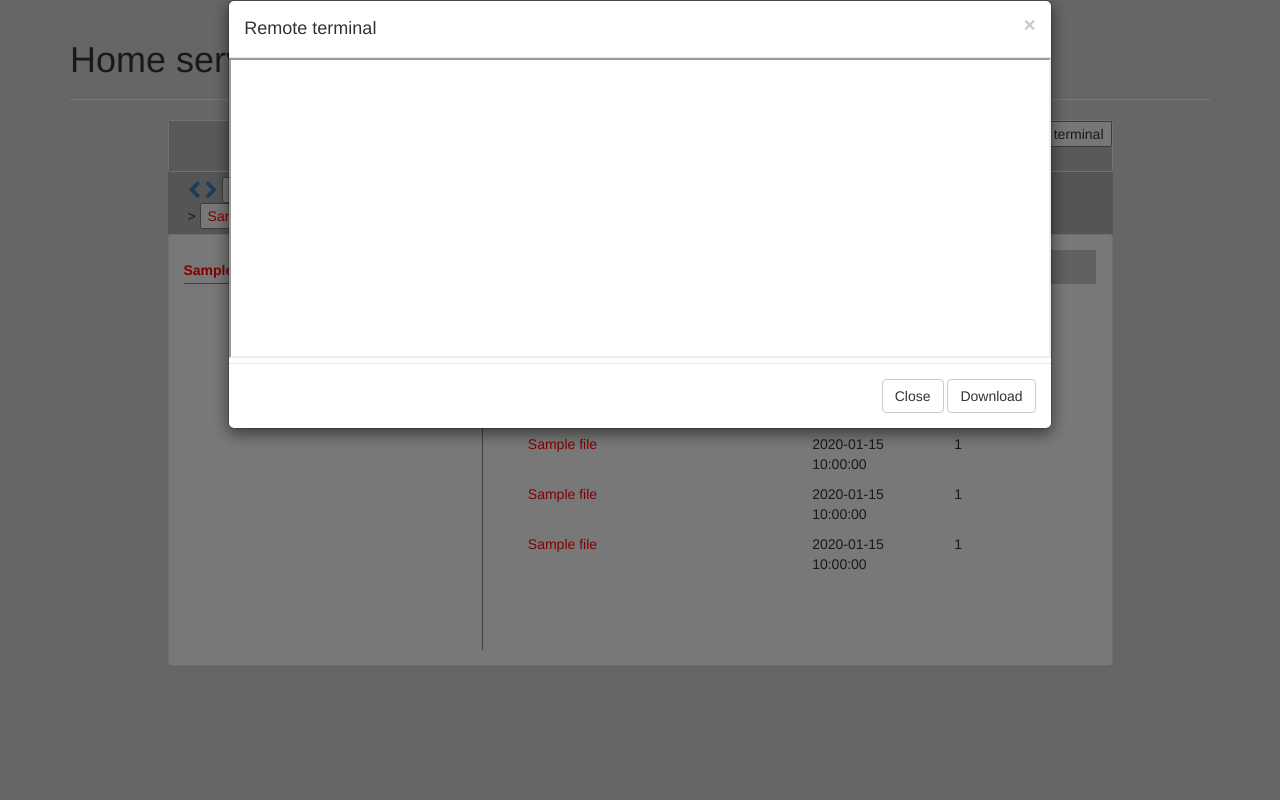
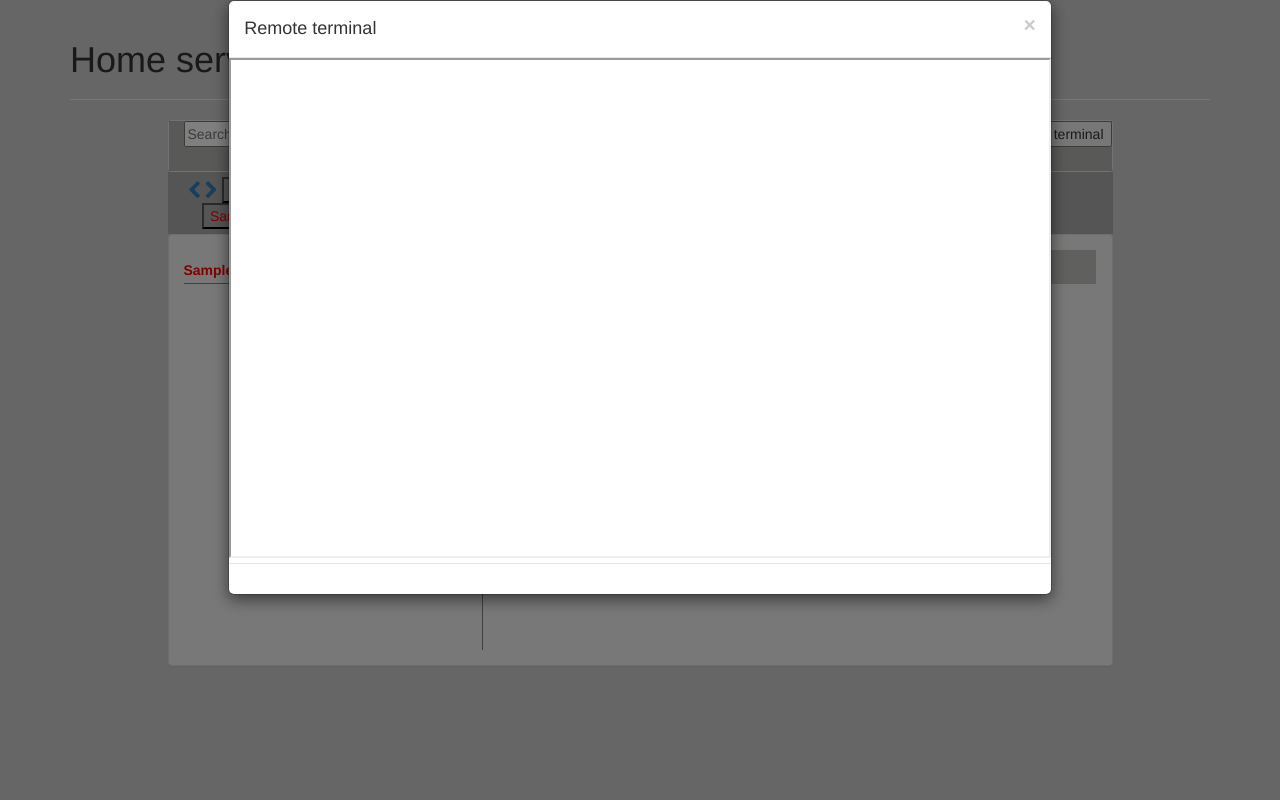
Before and after one commit to peterprincz/osHandler, a Flask app: template static/templates/index2.html in a window 1280 px wide, after a click on "terminal". Run offline with Flask 2, Linux system fonts and the light colour scheme; the template is opened without the code that fills it: most values are stand-ins (such as "Sample title", 1, 10 or a date in 2020); data that the repository does not hold is empty; parts of the project's set-up code (start-up, migrations or seed data) failed here and were passed over; some libraries are stand-ins or nearby versions.

Commit message:
angular fully ready

```diff
--- a/static/css/index.css
+++ b/static/css/index.css
@@ -4,8 +4,8 @@ body{
 }
 
 .iFrame{
+    height: 500px;
     width: 100%;
-    height: 300px;
 }
 
 #files{
@@ -34,6 +34,7 @@ body{
 }
 
 .navbarFolder{
+    background-color: rgb(171, 171, 171);
     color:red;
     cursor:pointer;
     display: inline;
--- a/static/js/Iframe.js
+++ b/static/js/Iframe.js
@@ -3,6 +3,7 @@ $( document ).ready(function() {
         setTimeout(function(){
             $("#Iframe").attr("src", "http://" + data.ip_address);
             var iframe = document.getElementById("Iframe")
+            iframe.contentWindow.focus();
             }, 4000);
     });
 });
--- a/static/templates/index2.html
+++ b/static/templates/index2.html
@@ -25,12 +25,12 @@
                 <nav class="navbar navbar-default pb-filemng-navbar">
                     <div id="navbar" class="container-fluid">
                         <div class="navbar-header">
-                        </div>
+                            <div>
+                                <input type="text" placeholder="Search for something..." data-ng-model="fileSearcher">
+                            </div>
+                            </div>
                         <ul class="nav navbar-nav navbar-right" id="options">
                             <li>
-                                <div>
-                                    <input type="text" placeholder="Search for something..." data-ng-model="fileSearcher">
-                                </div>
                             </li>
                             <li><a id="compresser" href="compress_folder/{{formattedLocation}}"><span class="fa fa-lg fa-server"></span></a></li>
                             <li><a href="#"><span class="fa fa-upload"  data-toggle="modal" data-target="#uploadModal"></span></a></li>
@@ -49,7 +49,7 @@
                     <a ng-click="moveOutOfFolder()" href="#"><span class="fa fa-chevron-left fa-lg"></span></a>
                     <a ng-click="moveBackAFolder()" href="#"><span class="fa fa-chevron-right fa-lg"></span></a>
                     <div style="display:inline-block" ng-repeat="folder in foldersForNavbar">
-                        <span ng-if="!$first"> > </span>
+                        <span ng-if="!$first"> <i class="fas fa-laptop"></i></span>
                         <button class="navbarFolder" ng-click="moveToFolder(folder.folderPath)" >{{folder.folderName}}</button>
                     </div>
                 </div>
@@ -168,10 +168,6 @@
                         <iframe class="iFrame" id="Iframe" ></iframe>
                     </div>
                     <div class="modal-footer">
-                        <button type="button" class="btn btn-default" data-dismiss="modal">Close</button>
-                        <a href="/download_file/{{downloadAbleFileLink}}">
-                            <button type="button" class="btn btn-default" onClick="dismissModal()">Download</button>
-                        </a>
                     </div>
                 </div>
             </div>
```
Also changed, not shown: static/css/images/bcArrow_left.png (added).
